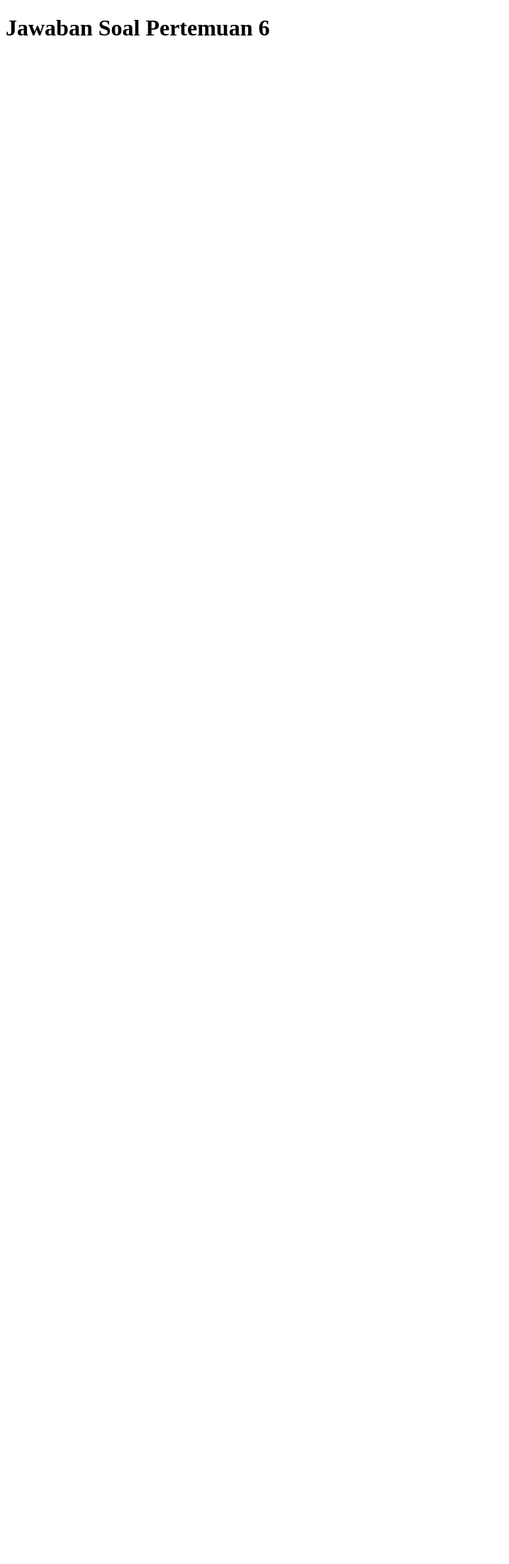
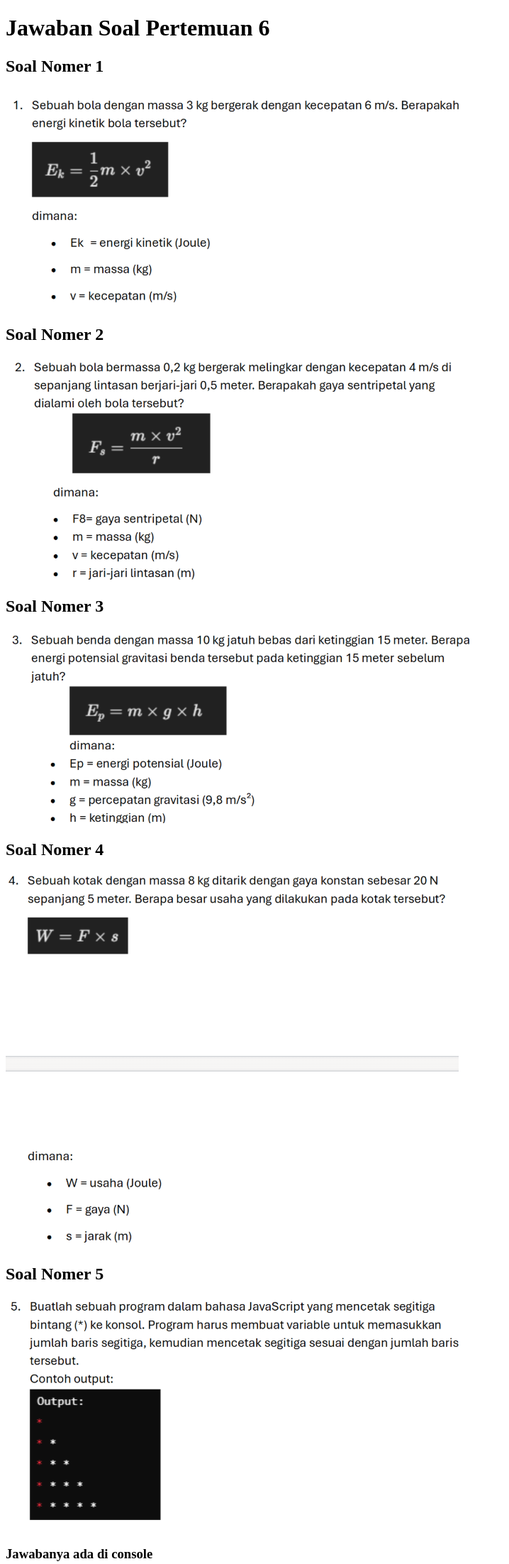
Before and after one commit to gentarap/tugas-pertemuan-6, a plain HTML site: page Index.html in a window 1280 px wide. Shown: the whole page at 71% size, without its empty margins (0-718 px from the left). Before the commit the page ends 800 px from the top, so only its background shows below. Drawn offline with Linux system fonts and the light colour scheme.

Commit message:
feat: add gambar soal html

```diff
--- a/Index.html
+++ b/Index.html
@@ -1,12 +1,24 @@
 <!DOCTYPE html>
 <html lang="en">
-<head>
-    <meta charset="UTF-8">
-    <meta name="viewport" content="width=device-width, initial-scale=1.0">
+  <head>
+    <meta charset="UTF-8" />
+    <meta name="viewport" content="width=device-width, initial-scale=1.0" />
     <title>Document</title>
-</head>
-<body>
+  </head>
+  <body>
     <h1>Jawaban Soal Pertemuan 6</h1>
+    <h2>Soal Nomer 1</h2>
+    <img src="/assets/img/soalnomer1.png" alt="gambarsoalnomer1" />
+    <h2>Soal Nomer 2</h2>
+    <img src="/assets/img/soalnomer2.png" alt="gambarsoalnomer2" />
+    <h2>Soal Nomer 3</h2>
+    <img src="/assets/img/soalnomer3.png" alt="gambarsoalnomer3" />
+    <h2>Soal Nomer 4</h2>
+    <img src="/assets/img/soalnomer4.png" alt="gambarsoalnomer4" />
+    <h2>Soal Nomer 5</h2>
+    <img src="/assets/img/soalnomer5.png" alt="gambarsoalnomer5" />
+    <br />
+    <h3>Jawabanya ada di console</h3>
     <script src="main.js"></script>
-</body>
+  </body>
 </html>
```
Also changed, not shown: assets/img/soalnomer1.png (added), assets/img/soalnomer2.png (added), assets/img/soalnomer3.png (added), assets/img/soalnomer4.png (added), assets/img/soalnomer5.png (added).
